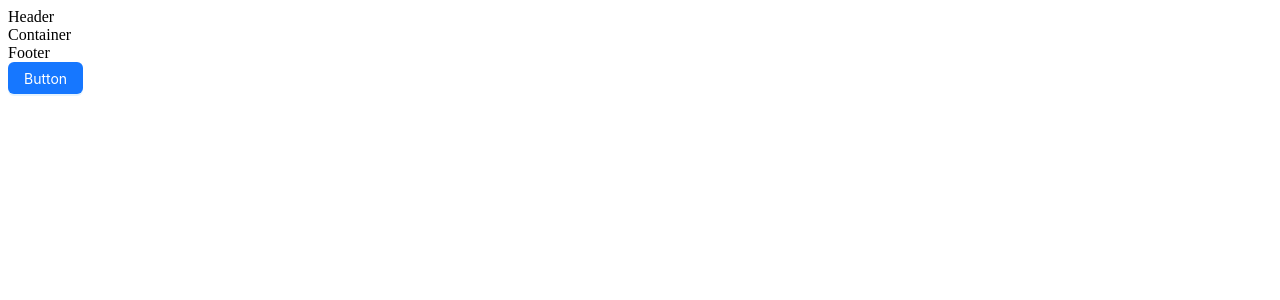
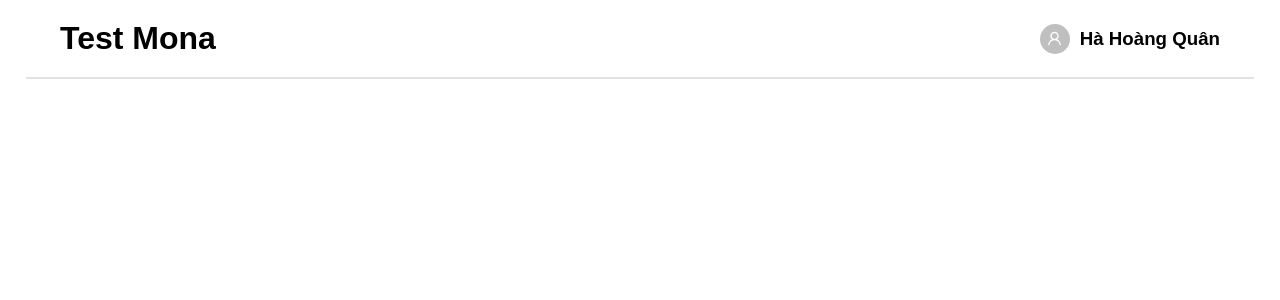
Before and after one commit to Quinn28022003/test-mona, a React (Vite) app: page / in a window 1280 px wide. Shown: the top 300 px of the page. Built offline with nearby package versions, Linux system fonts and the light colour scheme.

Commit message:
[003] feat: component header

```diff
--- a/package.json
+++ b/package.json
@@ -10,6 +10,7 @@
     "preview": "vite preview"
   },
   "dependencies": {
+    "@ant-design/icons": "^5.5.1",
     "antd": "^5.22.2",
     "react": "^18.3.1",
     "react-dom": "^18.3.1",
--- a/src/App.scss
+++ b/src/App.scss
@@ -0,0 +1,13 @@
+* {
+  margin: 0;
+  padding: 0;
+  box-sizing: border-box;
+  font-family: Arial, sans-serif;
+}
+
+.line {
+  width: 96%;
+  height: 2px;
+  background-color: #e3e3e3;
+  margin: 0 auto;
+}
--- a/src/App.tsx
+++ b/src/App.tsx
@@ -1,15 +1,10 @@
-import { useState } from 'react';
-import { Button } from 'antd';
 import './App.scss'
+import Home from './layout/home';
 
 function App() {
-
   return (
     <>
-      <div>Header</div>
-      <div>Container</div>
-      <div>Footer</div>
-      <Button type="primary">Button</Button>
+      <Home />
     </>
   )
 }
--- /dev/null
+++ b/src/component/header/header.scss
@@ -0,0 +1,19 @@
+.header {
+  display: flex;
+  justify-content: space-between;
+  align-items: center;
+  padding: 20px 60px;
+
+  &-left {
+    .logo {
+      cursor: pointer;
+    }
+  }
+
+  &-right {
+    display: flex;
+    justify-content: center;
+    align-items: center;
+    gap: 10px;
+  }
+}
--- /dev/null
+++ b/src/component/header/header.tsx
@@ -0,0 +1,24 @@
+import { Avatar } from 'antd';
+import { LogoutOutlined, UserOutlined } from '@ant-design/icons';
+
+import './header.scss';
+
+const Header = () => {
+    return (
+        <>
+            <div className='header'>
+                <div className='header-left'>
+                    <h1 className='logo'>Test Mona</h1>
+                </div>
+                <div className='header-right'>
+                    <Avatar size={30} icon={<UserOutlined />} />
+                    <h3>Hà Hoàng Quân</h3>
+                </div>
+            </div>
+            <div className='line' />
+        </>
+
+    )
+}
+
+export default Header;
--- /dev/null
+++ b/src/layout/home.tsx
@@ -0,0 +1,11 @@
+import Header from "../component/header/header"
+
+const Home = () => {
+    return (
+        <>
+            <Header />
+        </>
+    )
+}
+
+export default Home
```
Also changed, not shown: 1 other file (tests, documents, lock files or other folders).
